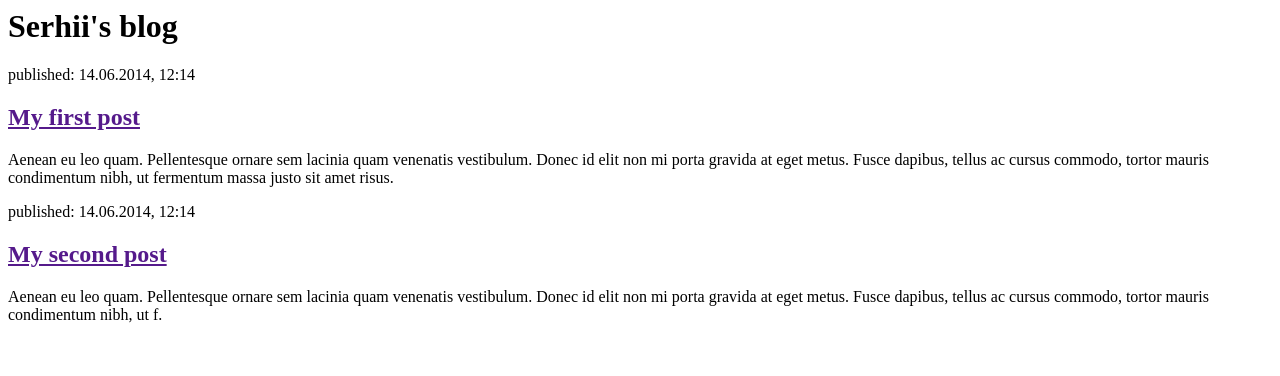
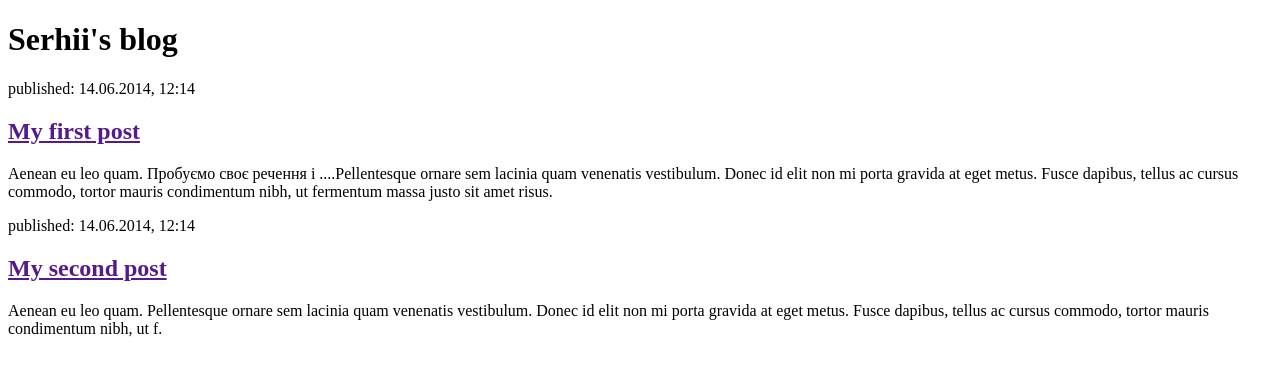
Before and after one commit to kosyachenko/my-second-blog, a Django app: page / in a window 1280 px wide. Shown: the top 376 px of the page. Run offline with Django 3.2, Linux system fonts and the light colour scheme.

Commit message:
changed post_list, rm swap commit

```diff
--- a/blog/templates/blog/post_list.html
+++ b/blog/templates/blog/post_list.html
@@ -1,3 +1,4 @@
+<!DOCTYPE html>
 <html>
 <head>
         <title>Django Girls blog</title>
@@ -10,7 +11,7 @@
         <div>
             <p>published: 14.06.2014, 12:14</p>
             <h2><a href="">My first post</a></h2>
-            <p>Aenean eu leo quam. Pellentesque ornare sem lacinia quam venenatis vestibulum. Donec id elit non mi porta gravida at eget metus. Fusce dapibus, tellus ac cursus commodo, tortor mauris condimentum nibh, ut fermentum massa justo sit amet risus.</p>
+            <p>Aenean eu leo quam. Пробуємо своє речення і ....Pellentesque ornare sem lacinia quam venenatis vestibulum. Donec id elit non mi porta gravida at eget metus. Fusce dapibus, tellus ac cursus commodo, tortor mauris condimentum nibh, ut fermentum massa justo sit amet risus.</p>
         </div>
 
         <div>
```
Also changed, not shown: 1 other file.
